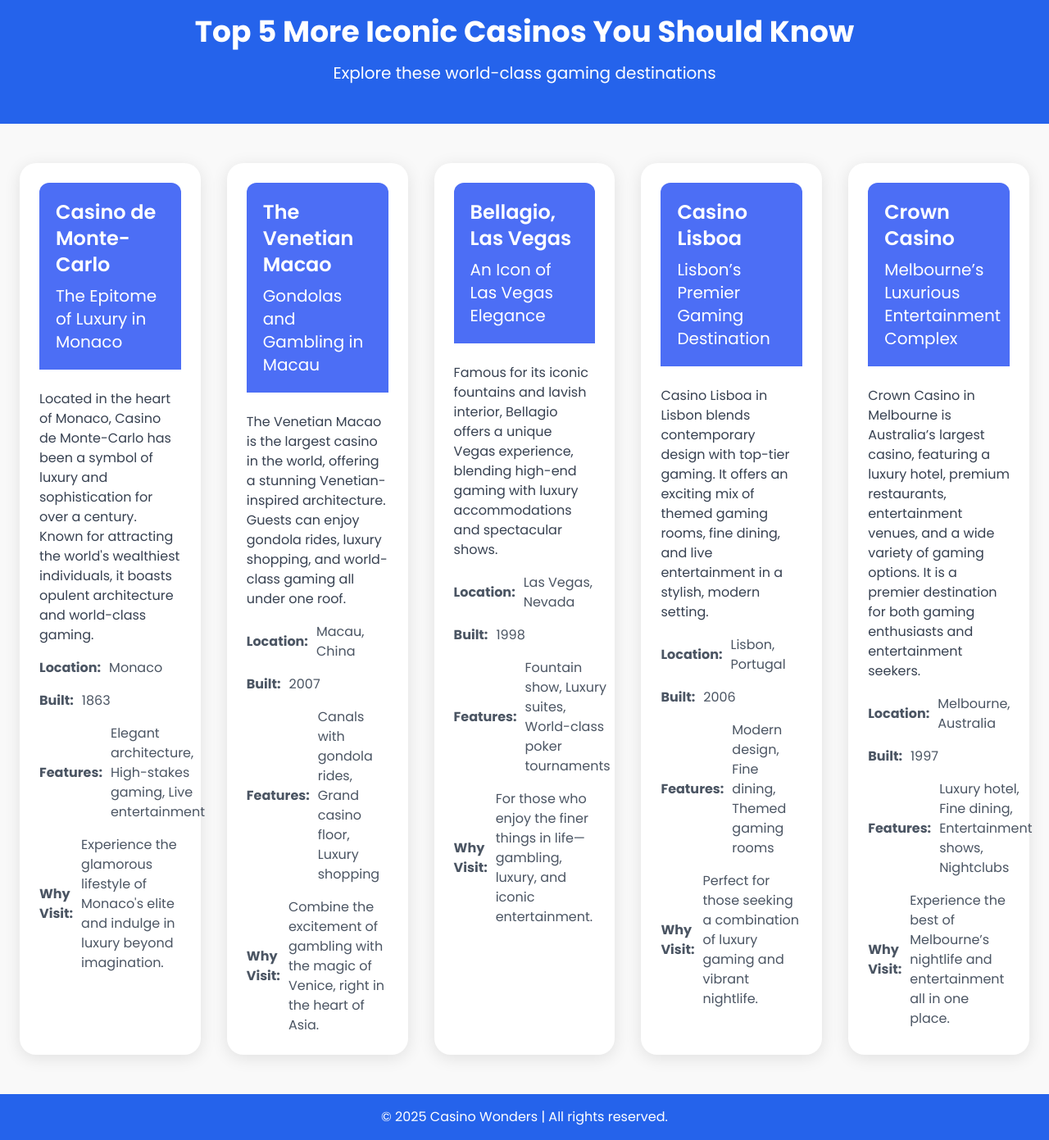
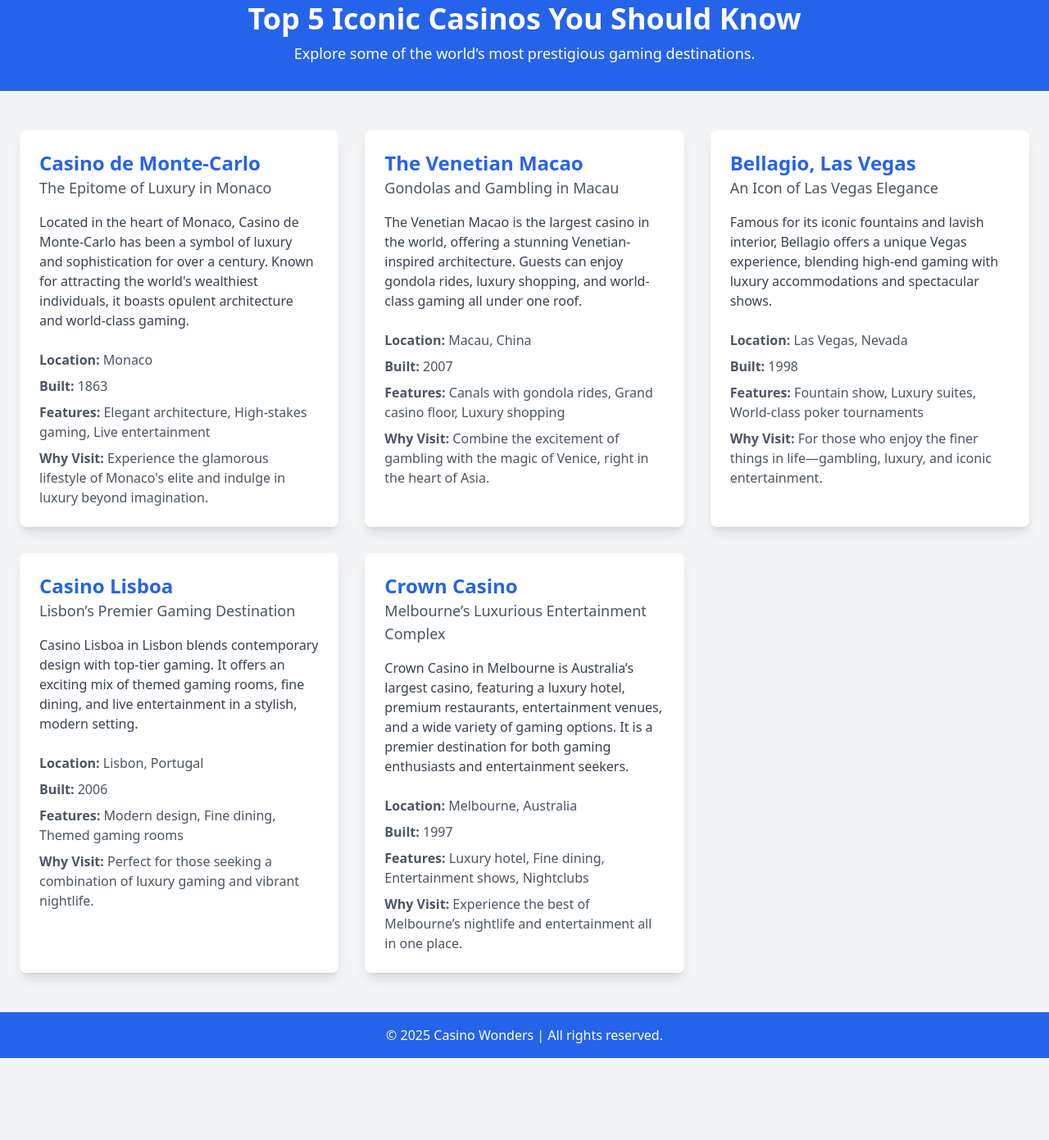
Before and after one commit to waqas38/casino-forty-two, a plain HTML site: page index.html in a window 1280 px wide. Shown: the part 29-1420 px from the top of the page at 82% size. After the commit the page ends 1320 px from the top, so only its background shows below. Drawn offline with nearby package versions, Linux system fonts and the light colour scheme.

Commit message:
Update index.html

```diff
--- a/index.html
+++ b/index.html
@@ -10,186 +10,102 @@
       href="https://fonts.googleapis.com/css2?family=Poppins:wght@300;400;500;600;700&display=swap"
       rel="stylesheet"
     />
-    <title>Top 5 More Casinos You Should Know</title>
+    <title>Top 5 Iconic Casinos You Should Know</title>
   </head>
-  <style>
-    * {
-      font-family: "Poppins", sans-serif;
-    }
-    body {
-      background-color: #f9f9f9;
-      color: #333;
-    }
-    .card {
-      background-color: white;
-      border-radius: 20px;
-      box-shadow: 0 4px 20px rgba(0, 0, 0, 0.1);
-      transition: all 0.3s ease;
-    }
-    .card:hover {
-      transform: translateY(-5px);
-      box-shadow: 0 6px 30px rgba(0, 0, 0, 0.2);
-    }
-    .card-header {
-      background-color: #4c6ef5;
-      color: white;
-      padding: 20px;
-      border-radius: 20px 20px 0 0;
-    }
-    .highlight-item {
-      display: flex;
-      align-items: center;
-      gap: 10px;
-    }
-  </style>
+  <body class="bg-gray-100 text-gray-900 font-poppins">
 
-  <body>
-    <div class="bg-blue-600 py-12 px-6 text-center">
-      <h1 class="text-white text-4xl font-bold">
-        Top 5 More Iconic Casinos You Should Know
-      </h1>
-      <p class="text-white mt-4 text-xl">Explore these world-class gaming destinations</p>
+    <!-- Header Section -->
+    <header class="bg-blue-600 py-8">
+      <div class="container mx-auto text-center">
+        <h1 class="text-white text-4xl font-bold">Top 5 Iconic Casinos You Should Know</h1>
+        <p class="text-white mt-2 text-lg">Explore some of the world’s most prestigious gaming destinations.</p>
+      </div>
+    </header>
+
+    <!-- Main Content -->
+    <div class="container mx-auto px-6 py-12 grid grid-cols-1 sm:grid-cols-2 lg:grid-cols-3 gap-8">
+
+      <!-- Casino 1: Casino de Monte-Carlo -->
+      <div class="bg-white rounded-lg shadow-lg p-6 hover:border-t-2 border-blue-700 transition-all duration-300">
+        <h2 class="text-2xl font-semibold text-blue-600">Casino de Monte-Carlo</h2>
+        <p class="text-lg text-gray-600">The Epitome of Luxury in Monaco</p>
+        <p class="mt-4 text-gray-700">
+          Located in the heart of Monaco, Casino de Monte-Carlo has been a symbol of luxury and sophistication for over a century. Known for attracting the world's wealthiest individuals, it boasts opulent architecture and world-class gaming.
+        </p>
+        <ul class="mt-6 space-y-2 text-gray-600">
+          <li><strong>Location:</strong> Monaco</li>
+          <li><strong>Built:</strong> 1863</li>
+          <li><strong>Features:</strong> Elegant architecture, High-stakes gaming, Live entertainment</li>
+          <li><strong>Why Visit:</strong> Experience the glamorous lifestyle of Monaco's elite and indulge in luxury beyond imagination.</li>
+        </ul>
       </div>
 
-    <div class="container mx-auto px-6 py-12 grid grid-cols-1 sm:grid-cols-2 md:grid-cols-3 lg:grid-cols-5 gap-8">
-      <!-- Card 1: Casino de Monte-Carlo -->
-      <div class="card p-6">
-        <div class="card-header rounded-t-xl">
-          <h2 class="text-2xl font-semibold">Casino de Monte-Carlo</h2>
-          <p class="mt-2 text-xl">The Epitome of Luxury in Monaco</p>
-        </div>
-        <div class="mt-6">
-          <p class="text-gray-700">
-            Located in the heart of Monaco, Casino de Monte-Carlo has been a symbol of luxury and sophistication for over a century. Known for attracting the world's wealthiest individuals, it boasts opulent architecture and world-class gaming.
+      <!-- Casino 2: The Venetian Macao -->
+      <div class="bg-white rounded-lg shadow-lg p-6">
+        <h2 class="text-2xl font-semibold text-blue-600">The Venetian Macao</h2>
+        <p class="text-lg text-gray-600">Gondolas and Gambling in Macau</p>
+        <p class="mt-4 text-gray-700">
+          The Venetian Macao is the largest casino in the world, offering a stunning Venetian-inspired architecture. Guests can enjoy gondola rides, luxury shopping, and world-class gaming all under one roof.
         </p>
-          <div class="mt-4 space-y-4">
-            <div class="highlight-item text-gray-600">
-              <strong>Location:</strong><span>Monaco</span>
-            </div>
-            <div class="highlight-item text-gray-600">
-              <strong>Built:</strong><span>1863</span>
-            </div>
-            <div class="highlight-item text-gray-600">
-              <strong>Features:</strong><span>Elegant architecture, High-stakes gaming, Live entertainment</span>
-            </div>
-            <div class="highlight-item text-gray-600">
-              <strong>Why Visit:</strong><span>Experience the glamorous lifestyle of Monaco's elite and indulge in luxury beyond imagination.</span>
-            </div>
-          </div>
-        </div>
+        <ul class="mt-6 space-y-2 text-gray-600">
+          <li><strong>Location:</strong> Macau, China</li>
+          <li><strong>Built:</strong> 2007</li>
+          <li><strong>Features:</strong> Canals with gondola rides, Grand casino floor, Luxury shopping</li>
+          <li><strong>Why Visit:</strong> Combine the excitement of gambling with the magic of Venice, right in the heart of Asia.</li>
+        </ul>
       </div>
 
-      <!-- Card 2: The Venetian Macao -->
-      <div class="card p-6">
-        <div class="card-header rounded-t-xl">
-          <h2 class="text-2xl font-semibold">The Venetian Macao</h2>
-          <p class="mt-2 text-xl">Gondolas and Gambling in Macau</p>
-        </div>
-        <div class="mt-6">
-          <p class="text-gray-700">
-            The Venetian Macao is the largest casino in the world, offering a stunning Venetian-inspired architecture. Guests can enjoy gondola rides, luxury shopping, and world-class gaming all under one roof.
+      <!-- Casino 3: Bellagio, Las Vegas -->
+      <div class="bg-white rounded-lg shadow-lg p-6">
+        <h2 class="text-2xl font-semibold text-blue-600">Bellagio, Las Vegas</h2>
+        <p class="text-lg text-gray-600">An Icon of Las Vegas Elegance</p>
+        <p class="mt-4 text-gray-700">
+          Famous for its iconic fountains and lavish interior, Bellagio offers a unique Vegas experience, blending high-end gaming with luxury accommodations and spectacular shows.
         </p>
-          <div class="mt-4 space-y-4">
-            <div class="highlight-item text-gray-600">
-              <strong>Location:</strong><span>Macau, China</span>
-            </div>
-            <div class="highlight-item text-gray-600">
-              <strong>Built:</strong><span>2007</span>
-            </div>
-            <div class="highlight-item text-gray-600">
-              <strong>Features:</strong><span>Canals with gondola rides, Grand casino floor, Luxury shopping</span>
-            </div>
-            <div class="highlight-item text-gray-600">
-              <strong>Why Visit:</strong><span>Combine the excitement of gambling with the magic of Venice, right in the heart of Asia.</span>
-            </div>
-          </div>
-        </div>
+        <ul class="mt-6 space-y-2 text-gray-600">
+          <li><strong>Location:</strong> Las Vegas, Nevada</li>
+          <li><strong>Built:</strong> 1998</li>
+          <li><strong>Features:</strong> Fountain show, Luxury suites, World-class poker tournaments</li>
+          <li><strong>Why Visit:</strong> For those who enjoy the finer things in life—gambling, luxury, and iconic entertainment.</li>
+        </ul>
       </div>
 
-      <!-- Card 3: Bellagio, Las Vegas -->
-      <div class="card p-6">
-        <div class="card-header rounded-t-xl">
-          <h2 class="text-2xl font-semibold">Bellagio, Las Vegas</h2>
-          <p class="mt-2 text-xl">An Icon of Las Vegas Elegance</p>
-        </div>
-        <div class="mt-6">
-          <p class="text-gray-700">
-            Famous for its iconic fountains and lavish interior, Bellagio offers a unique Vegas experience, blending high-end gaming with luxury accommodations and spectacular shows.
+      <!-- Casino 4: Casino Lisboa -->
+      <div class="bg-white rounded-lg shadow-lg p-6">
+        <h2 class="text-2xl font-semibold text-blue-600">Casino Lisboa</h2>
+        <p class="text-lg text-gray-600">Lisbon’s Premier Gaming Destination</p>
+        <p class="mt-4 text-gray-700">
+          Casino Lisboa in Lisbon blends contemporary design with top-tier gaming. It offers an exciting mix of themed gaming rooms, fine dining, and live entertainment in a stylish, modern setting.
         </p>
-          <div class="mt-4 space-y-4">
-            <div class="highlight-item text-gray-600">
-              <strong>Location:</strong><span>Las Vegas, Nevada</span>
-            </div>
-            <div class="highlight-item text-gray-600">
-              <strong>Built:</strong><span>1998</span>
-            </div>
-            <div class="highlight-item text-gray-600">
-              <strong>Features:</strong><span>Fountain show, Luxury suites, World-class poker tournaments</span>
-            </div>
-            <div class="highlight-item text-gray-600">
-              <strong>Why Visit:</strong><span>For those who enjoy the finer things in life—gambling, luxury, and iconic entertainment.</span>
-            </div>
-          </div>
-        </div>
+        <ul class="mt-6 space-y-2 text-gray-600">
+          <li><strong>Location:</strong> Lisbon, Portugal</li>
+          <li><strong>Built:</strong> 2006</li>
+          <li><strong>Features:</strong> Modern design, Fine dining, Themed gaming rooms</li>
+          <li><strong>Why Visit:</strong> Perfect for those seeking a combination of luxury gaming and vibrant nightlife.</li>
+        </ul>
       </div>
 
-      <!-- Card 4: Casino Lisboa -->
-      <div class="card p-6">
-        <div class="card-header rounded-t-xl">
-          <h2 class="text-2xl font-semibold">Casino Lisboa</h2>
-          <p class="mt-2 text-xl">Lisbon’s Premier Gaming Destination</p>
-        </div>
-        <div class="mt-6">
-          <p class="text-gray-700">
-            Casino Lisboa in Lisbon blends contemporary design with top-tier gaming. It offers an exciting mix of themed gaming rooms, fine dining, and live entertainment in a stylish, modern setting.
+      <!-- Casino 5: Crown Casino -->
+      <div class="bg-white rounded-lg shadow-lg p-6">
+        <h2 class="text-2xl font-semibold text-blue-600">Crown Casino</h2>
+        <p class="text-lg text-gray-600">Melbourne’s Luxurious Entertainment Complex</p>
+        <p class="mt-4 text-gray-700">
+          Crown Casino in Melbourne is Australia’s largest casino, featuring a luxury hotel, premium restaurants, entertainment venues, and a wide variety of gaming options. It is a premier destination for both gaming enthusiasts and entertainment seekers.
         </p>
-          <div class="mt-4 space-y-4">
-            <div class="highlight-item text-gray-600">
-              <strong>Location:</strong><span>Lisbon, Portugal</span>
-            </div>
-            <div class="highlight-item text-gray-600">
-              <strong>Built:</strong><span>2006</span>
-            </div>
-            <div class="highlight-item text-gray-600">
-              <strong>Features:</strong><span>Modern design, Fine dining, Themed gaming rooms</span>
-            </div>
-            <div class="highlight-item text-gray-600">
-              <strong>Why Visit:</strong><span>Perfect for those seeking a combination of luxury gaming and vibrant nightlife.</span>
-            </div>
-          </div>
-        </div>
+        <ul class="mt-6 space-y-2 text-gray-600">
+          <li><strong>Location:</strong> Melbourne, Australia</li>
+          <li><strong>Built:</strong> 1997</li>
+          <li><strong>Features:</strong> Luxury hotel, Fine dining, Entertainment shows, Nightclubs</li>
+          <li><strong>Why Visit:</strong> Experience the best of Melbourne’s nightlife and entertainment all in one place.</li>
+        </ul>
       </div>
 
-      <!-- Card 5: Crown Casino -->
-      <div class="card p-6">
-        <div class="card-header rounded-t-xl">
-          <h2 class="text-2xl font-semibold">Crown Casino</h2>
-          <p class="mt-2 text-xl">Melbourne’s Luxurious Entertainment Complex</p>
-        </div>
-        <div class="mt-6">
-          <p class="text-gray-700">
-            Crown Casino in Melbourne is Australia’s largest casino, featuring a luxury hotel, premium restaurants, entertainment venues, and a wide variety of gaming options. It is a premier destination for both gaming enthusiasts and entertainment seekers.
-          </p>
-          <div class="mt-4 space-y-4">
-            <div class="highlight-item text-gray-600">
-              <strong>Location:</strong><span>Melbourne, Australia</span>
-            </div>
-            <div class="highlight-item text-gray-600">
-              <strong>Built:</strong><span>1997</span>
-            </div>
-            <div class="highlight-item text-gray-600">
-              <strong>Features:</strong><span>Luxury hotel, Fine dining, Entertainment shows, Nightclubs</span>
-            </div>
-            <div class="highlight-item text-gray-600">
-              <strong>Why Visit:</strong><span>Experience the best of Melbourne’s nightlife and entertainment all in one place.</span>
-            </div>
-          </div>
-        </div>
-      </div>
     </div>
 
-    <div class="bg-blue-600 py-4 text-center text-white">
+    <!-- Footer -->
+    <footer class="bg-blue-600 py-4 text-center text-white">
       <p>&copy; 2025 Casino Wonders | All rights reserved.</p>
-    </div>
+    </footer>
+
   </body>
 </html>
```
Lines whose indentation alone changed are shown as unchanged.
